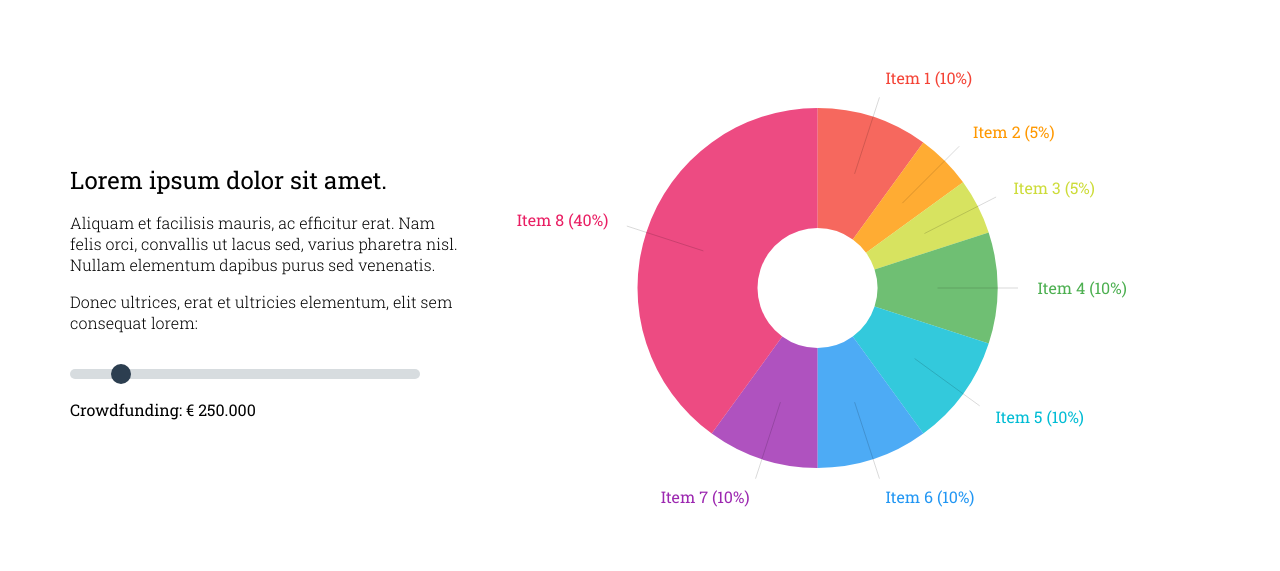
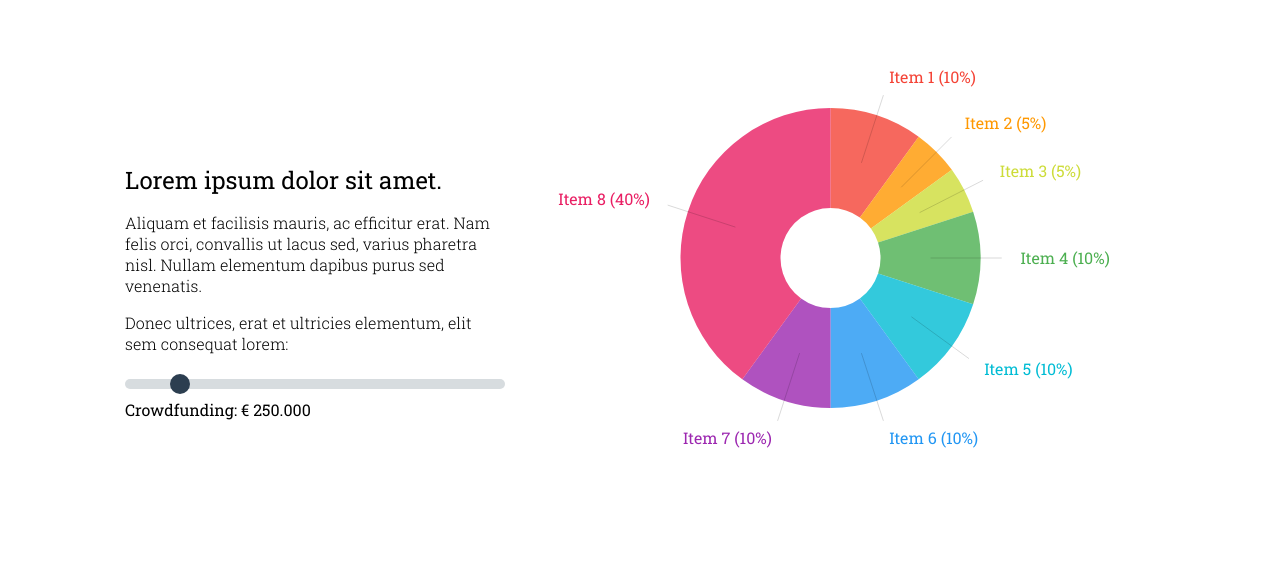
Before and after one commit to lucaverhees/pie-chart, a plain HTML site: page index.html in a window 1280 px wide. Drawn offline with nearby package versions, Linux system fonts and the light colour scheme.

Commit message:
Added responsiveness to piechart. Bug with updating label lines.

```diff
--- a/css/style.css
+++ b/css/style.css
@@ -9,15 +9,13 @@ body {
 
 #main-container {
     margin: auto;
-    width: 1200px;
-    padding: 40;
+    width: 100%;
 }
 #rangebox {
-    float: left;
-    width: 400px;
-    margin: 90px 30px 30px;
-    padding-top: 50px;
+    width: 100%;
+    padding: 0px 10px;
 }
+
 #rangebox h1 {
     font-size: 1.5em;
     font-weight: 400;
@@ -27,11 +25,16 @@ body {
 }
 #rangebox input.range {
     -webkit-appearance: none;
-    width: 350px;
+    width: 100%;
     height: 10px;
     border-radius: 5px;
     background: #d7dcdf;
     outline: none;
+    margin: 25px auto 5px;
+    display: block;
+}
+#rangebox .range_value {
+    text-align: center;
 }
 #rangebox .range::-webkit-slider-thumb {
     -webkit-appearance: none;
@@ -76,14 +79,20 @@ input::-moz-focus-outer {
 }
 
 #pie {
-    float: left;
+    width: 100%;
+    margin: 0 auto;
+    overflow: hidden;
+}
+#pie svg {
+    display: block;
+    margin: 0 auto;
 }
 #pie path.slice {
     opacity: .8;
 }
 #pie text.label {
     opacity: 1;
-    font-size: 1em;
+    font-size: 0.9em;
 }
 #pie polyline {
     opacity: .15;
@@ -98,9 +107,6 @@ input::-moz-focus-outer {
 input::-moz-focus-inner {
     border: 0;
 }
-#rangebox input.range {
-    margin: 20px 0;
-}
 .clearfix:after {
    content: " "; /* Older browser do not support empty content */
    visibility: hidden;
@@ -108,3 +114,62 @@ input::-moz-focus-inner {
    height: 0;
    clear: both;
 }
+
+
+@media only screen and (min-width: 640px) {
+    #main-container {
+        width: 90%;
+        margin: 0 auto;
+    }
+
+    #rangebox input.range {
+        width: 400px;
+        margin: 25px 0 10px;
+    }
+    #rangebox .range_value {
+        text-align: left;
+    }
+}
+
+@media only screen and (min-width: 768px) {
+    #main-container {
+        width: 75%;
+        margin: 0 auto;
+    }
+    #rangebox input.range {
+        width: 400px;
+        margin: 25px 0 10px;
+    }
+    #rangebox .range_value {
+        text-align: left;
+    }
+    #pie text.label {
+        font-size: 1em;
+    }
+}
+
+@media only screen and (min-width: 1024px) {
+    #main-container {
+        width: 90%;
+        max-width: 1050px;
+        margin: 0 auto;
+    }
+    #rangebox {
+        float: left;
+        width: 40%;
+        max-width: 400px;
+        margin: 90px 0 30px;
+        padding-top: 50px;
+        display: inline;
+    }
+
+    #rangebox input.range {
+        width: 380px;
+    }
+
+
+    #pie {
+        float: left;
+        width: 60%;
+    }
+}
--- a/js/index.js
+++ b/js/index.js
@@ -3,21 +3,45 @@ d3.json("./data/pie-chart.json", function(data) {
     // range of slider
     var data_length = Object.keys(data).length - 1;
 
-    // pie chart radius
-    var radius = 180;
-
-    // setup the margins so we don't clip the outter labels
+    var radius
+    setRadius();
     var margin = {
                 top: 100,
                 right: 100,
                 bottom: 100,
                 left: 175
             };
+    var arc = d3.svg.arc()
+                .outerRadius(radius)
+                .innerRadius(radius / 3);
+
     var canvasWidth = radius * 2 + margin.left + margin.right,
         canvasHeight = radius * 2 + margin.top + margin.bottom;
 
+    function setRadius() {
+        var width = window.innerWidth;
+
+        if (width < 520) { radius = width/6.5; }
+        else if (width < 1024) { radius = width/5; }
+        else { radius = 150; }
+    }
+    function resizeChart() {
+        setRadius()
+
+        arc = d3.svg.arc()
+                .outerRadius(radius)
+                .innerRadius(radius / 3);
+
+        canvasWidth = radius * 2 + margin.left + margin.right;
+        canvasHeight = radius * 2 + margin.top + margin.bottom;
+
+        showValues();
+        pieChart();
+        showValues();
+        updatePieChart();
+    }
+    window.addEventListener('resize', resizeChart);
     // color scheme
-    //var color = d3.scale.ordinal().range(["#98abc5", "#8a89a6", "#7b6888", "#6b486b", "#a05d56", "#d0743c", "#ff8c00", "#ffcc00"]);
     var color = d3.scale.ordinal().range(["#F44336", "#FF9800", "#CDDC39", "#4CAF50", "#00BCD4",    "#2196F3", "#9C27B0", "#E91E63" ]);
 
     var pi = Math.PI; // 3.14
@@ -28,11 +52,6 @@ d3.json("./data/pie-chart.json", function(data) {
             return d.value;
         })
         .sort(null);
-
-    // arc object
-    var arc = d3.svg.arc()
-        .outerRadius(radius)
-        .innerRadius(radius / 3);
 
     // initialize the sliders, events and pie chart
     init();
```
Lines whose indentation alone changed are shown as unchanged.
